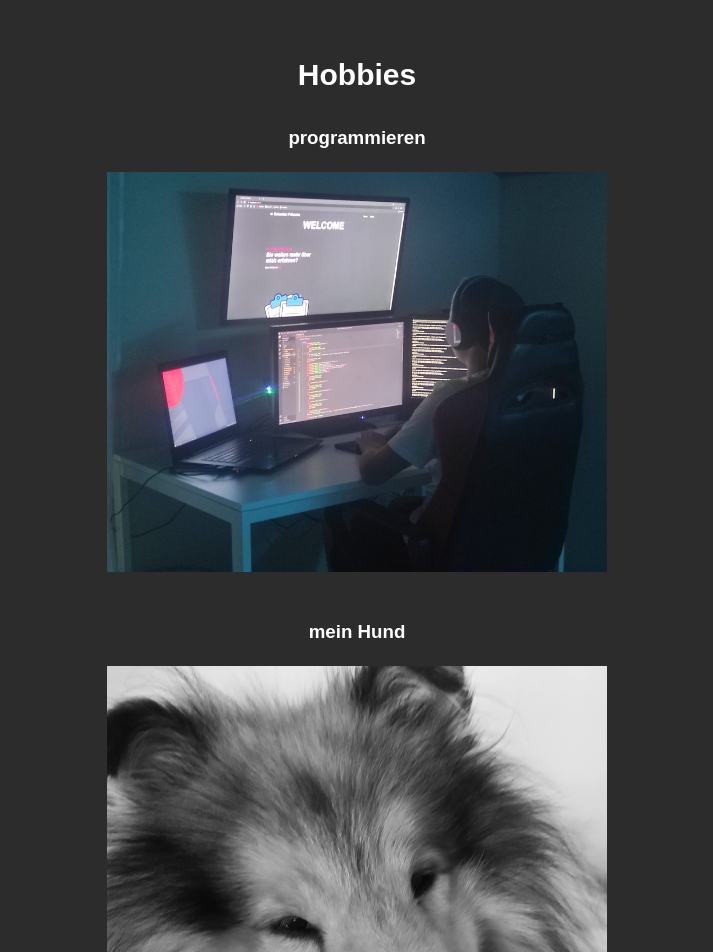
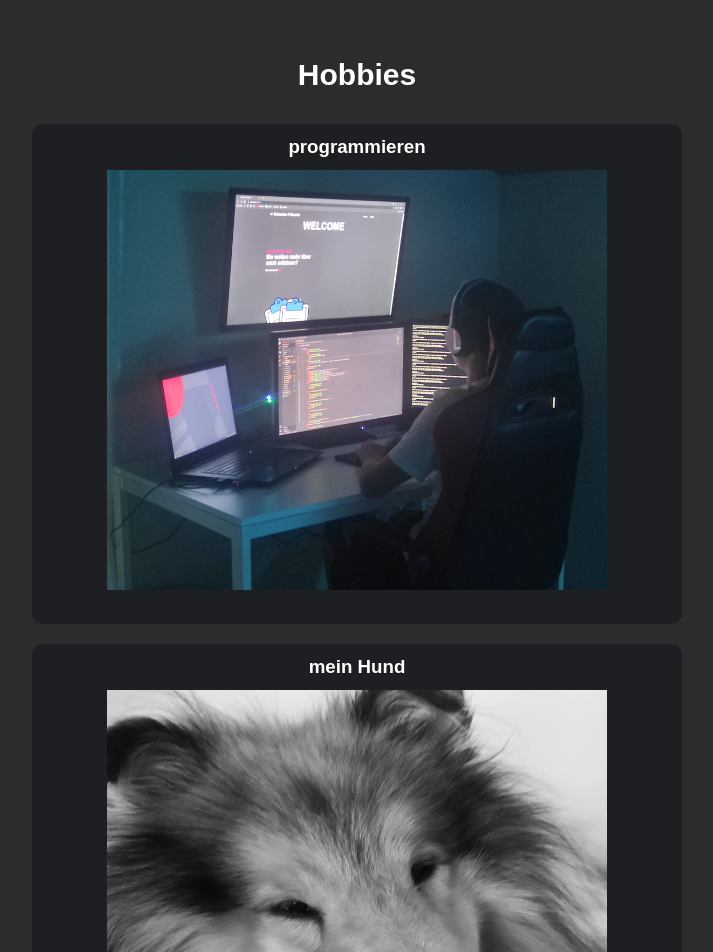
Before and after one commit to sfritzsche148/sfritzsche148.github.io, a React (Create React App) app: page /#/About in a window 1280 px wide. Shown: the part 1560-2512 px from the top of the page, without its empty margins (283-996 px from the left). Built offline with nearby package versions, Linux system fonts and the light colour scheme.

Commit message:
update about page

```diff
--- a/src/components/pages/About/About.css
+++ b/src/components/pages/About/About.css
@@ -31,7 +31,7 @@
 
 .hobbie__bild {
     padding: auto;
-    height: 500px;
+    height: 420px;
     width: 500px;
     display: block;
     margin: 0 auto;
@@ -39,7 +39,7 @@
 }
 .programm__bild {
     padding: auto;
-    height: 400px;
+    height: 420px;
     width: 500px;
     display: block;
     margin: 0 auto;
@@ -120,6 +120,22 @@
     color: #f00946;
 }
 
+.hobbielist {
+    display: flex;
+    justify-content: center;
+    align-items: center;
+}
+.hobbielist ul li {
+    background-color: #1e1f22;
+    color: white;
+    border-radius: 10px;
+    margin-bottom: 20px;
+    width: 650px;
+    height: 500px;
+    list-style: none;
+    margin: 20px;
+}
+
 @media screen and (max-width: 507px) {
 
     .about__text{
@@ -133,6 +149,7 @@
     .hobbie__bild{
         margin: 1%;
         width: 350px;
+        height: 300px;
         display: block;
         margin-left: auto;
         margin-right: auto;
@@ -160,4 +177,13 @@
         background-color: #2c2c2c;
         color: white;
     }
+
+    .hobbielist ul li {
+        width: 400px;
+        height: 420px;
+    }
+
+    .skillsetlist ul li {
+        margin-left: 120px;
+    }
 }
--- a/src/components/pages/About/About.js
+++ b/src/components/pages/About/About.js
@@ -68,38 +68,52 @@ function About() {
                     </ul>
                 </div>
             </div>
-            <div>
+            <div className='hobbies'>
                 <h2 className='second__title'>Hobbies</h2>
+                <div className='hobbielist'>
+                    <ul>
+                        <li>
                             <h3 className='third__title'>programmieren</h3>
                             <img
                                 className='programm__bild'
                                 src="/images/programmieren.jpg"
-                    alt="hund"
+                                alt=""
                             />
+                        </li>
+                        <li>
                             <h3 className='third__title'>mein Hund</h3>
                             <img
                                 className='hobbie__bild'
                                 src="/images/rocky.jpg"
                                 alt="hund"
                             />
+                        </li>
+                        <li>
                             <h3 className="third__title">Tennis</h3>
                             <img
                                 className='hobbie__bild'
                                 src="/images/tennis.jpg"
                                 alt="tennis"
                             />
+                        </li>
+                        <li>
                             <h3 className='third__title'>Mountainbiken</h3>
                             <img
                                 className='hobbie__bild'
                                 src="/images/bike.jpg"
                                 alt="bike"
                             />
+                        </li>
+                        <li>
                             <h3 className='third__title'>Reisen</h3>
                             <img
                                 className='hobbie__bild'
                                 src="/images/strand.jpg"
                                 alt="strand"
                             />
+                        </li>
+                    </ul>
+                </div>
              </div>
             <h2 className='second__title'>Kontakt</h2>
             <p className='about__text'>
```
Lines whose indentation alone changed are shown as unchanged.
